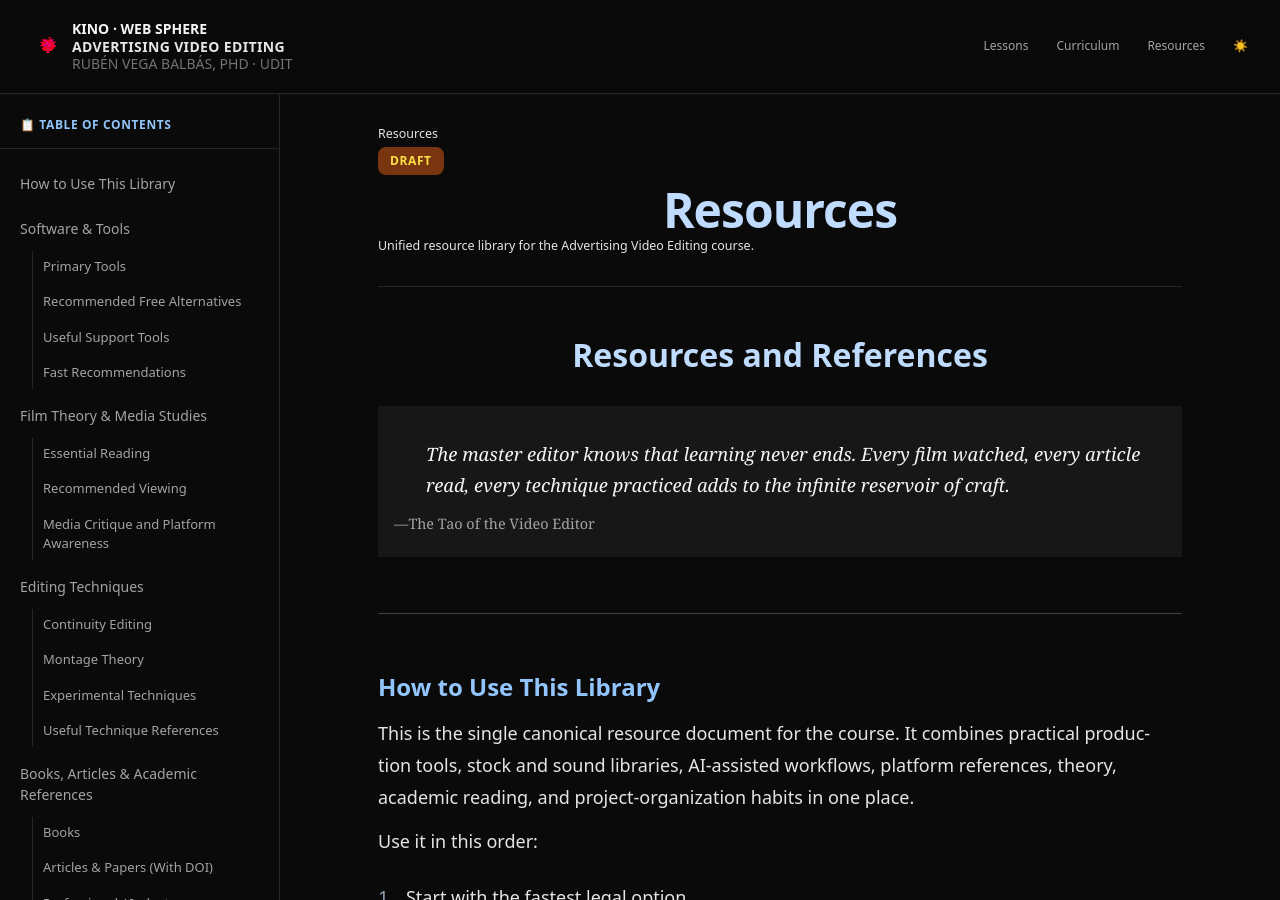
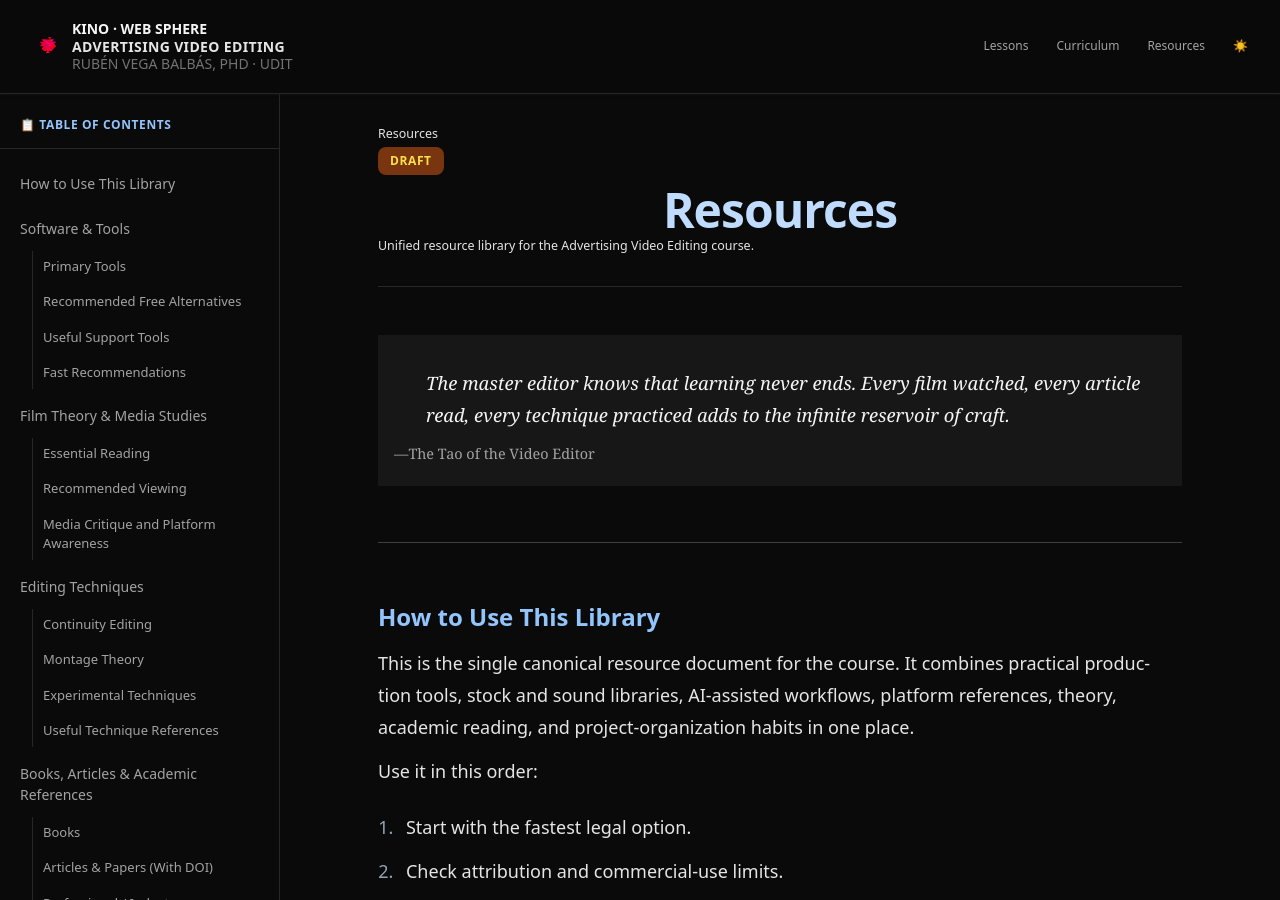
Before and after one commit to ruvebal/advertising-video_editing-udit, a Jekyll site: the page built from docs/resources.md, in a window 1280 px wide and 900 px high. Built offline with Jekyll 4.4.1, drawn with Linux system fonts in a browser that asks for light colours.

```diff
--- a/docs/resources.md
+++ b/docs/resources.md
@@ -16,7 +16,6 @@ category: Resources
 
 <!-- prettier-ignore-end -->
 
-# Resources and References
 
 {% include tao-quote.html quote="The master editor knows that learning never ends. Every film watched, every article read, every technique practiced adds to the infinite reservoir of craft." %}
 
```
